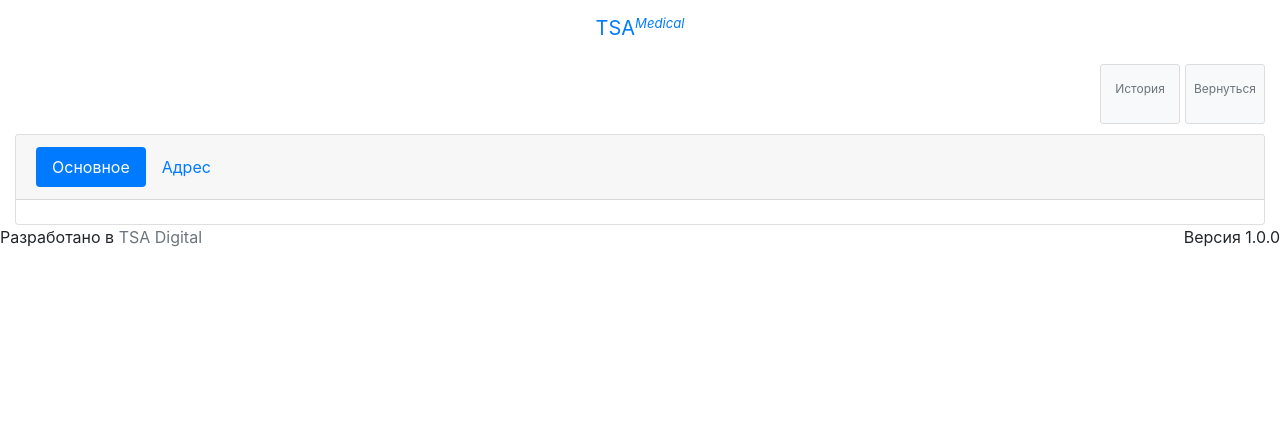
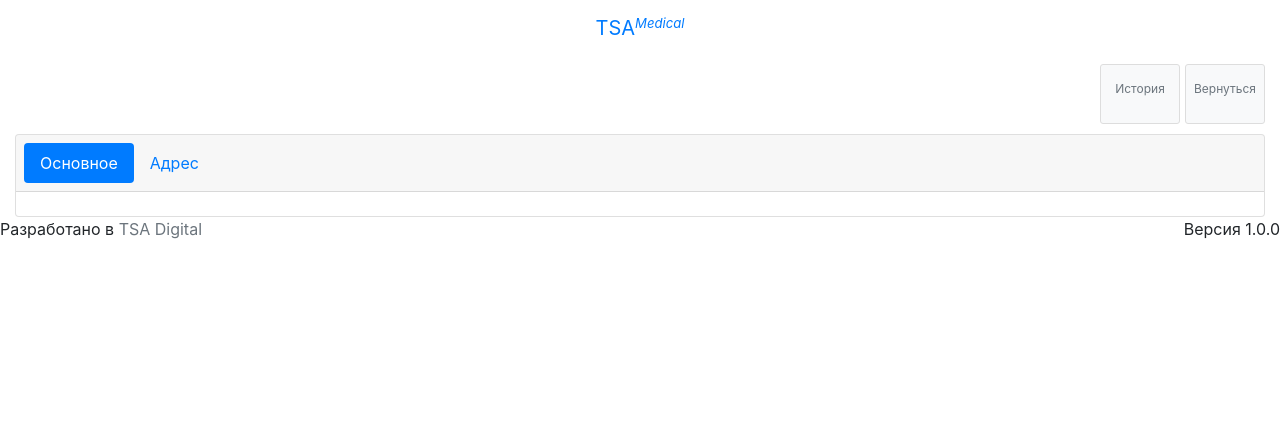
Before and after one commit to TSAdigital/tsa.medical, a Yii app: template views/departments/view.php in a window 1280 px wide. Shown: the part 56-488 px from the top of the page. Run offline with PHP 8.4 and a stand-in for Yii, Linux system fonts and the light colour scheme; the template is opened without the code that fills it, so the values that code supplies are empty; some libraries are stand-ins or nearby versions.

Commit message:
Поправил верстку

```diff
--- a/views/departments/view.php
+++ b/views/departments/view.php
@@ -33,7 +33,7 @@ $this->params['buttons'] = [
     <div class="row">
         <div class="col-md-12">
             <div class="card">
-                <div class="card-header">
+                <div class="card-header p-2">
                     <ul class="nav nav-pills">
                         <li class="nav-item"><a class="nav-link active" href="#base"
                                                 data-toggle="tab">Основное</a></li>
```
